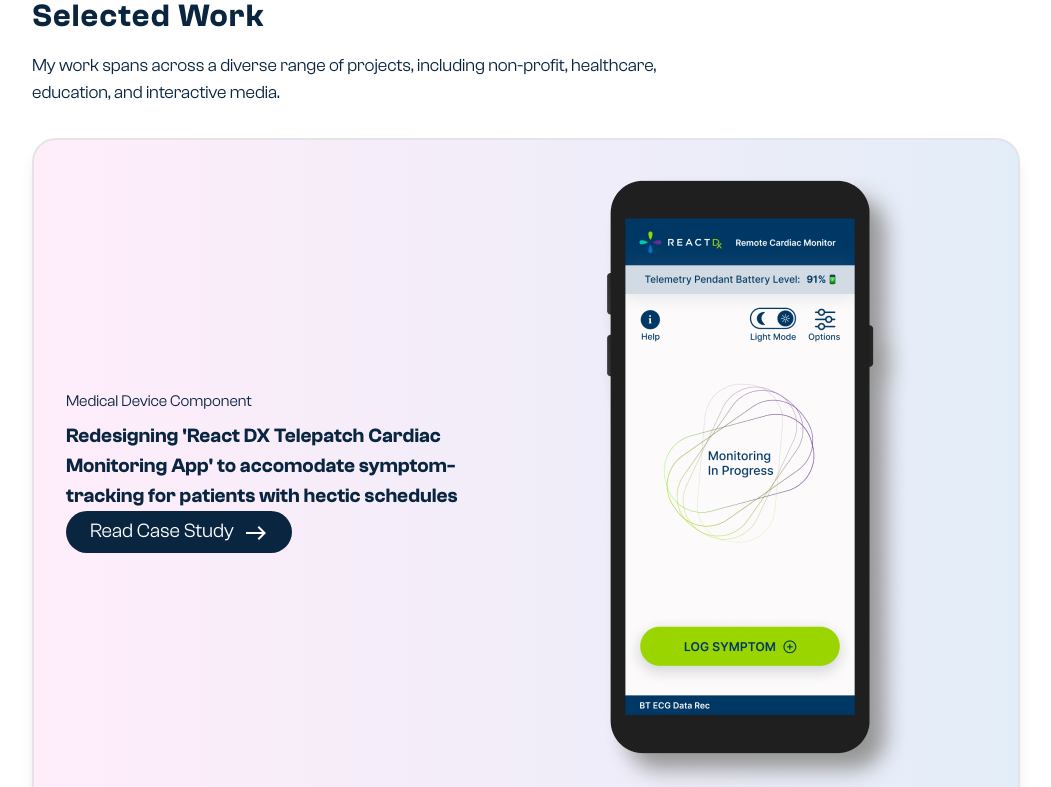
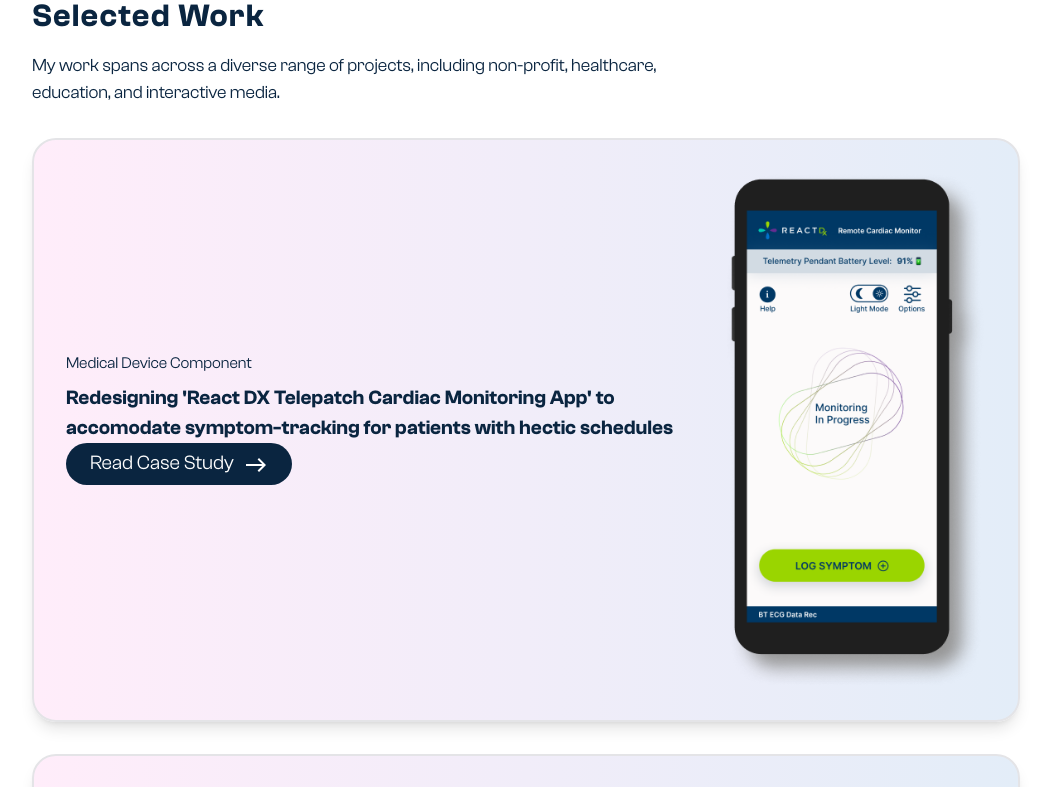
Before and after one commit to beatricehahn/nextjs-portfolio, a Next.js app: page / in a window 1280 px wide. Shown: the part 620-1407 px from the top of the page, without its empty margins (114-1165 px from the left). Built offline with nearby package versions, Linux system fonts and the light colour scheme.

Commit message:
Remove sticky scrolling collapse effect to improve readability

```diff
--- a/components/molecules/ProjectCard.tsx
+++ b/components/molecules/ProjectCard.tsx
@@ -6,8 +6,8 @@
   { genre, title, imgSrc, tags, link } : { genre : string, title : string, imgSrc : string, tags : string[], link: string }
 ) => {
   return (
-    <div className="mt-[32px] p-8 flex flex-col border-2 sm:flex-row items-center bg-gradient-to-r from-special-candyfloss to-special-coldsteel shadow-lg w-full rounded-[24px] sticky top-4 mb-4">
-      <div id='projectDescription' className="mb-8 md:w-[50%]">
+    <div className="mt-[32px] p-8 flex flex-col border-2 sm:flex-row items-center bg-gradient-to-r from-special-candyfloss to-special-coldsteel shadow-lg w-full rounded-[24px] mb-4">
+      <div id='projectDescription' className="mb-8">
         <span className="text-[14px] md:text-[16px]">{genre}</span>
         <h3 className='text-[16px] md:text-[20px] my-2'>{title}</h3>
         {/* <div className='flex flex-wrap mb-4'>
```
